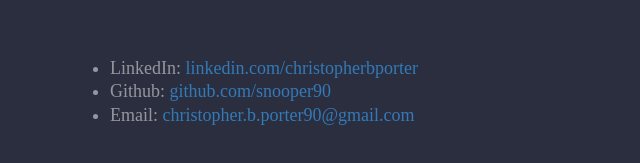
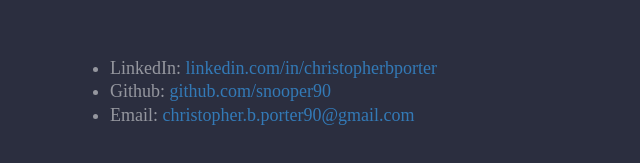
Before and after one commit to snooper90/personal-website, a plain HTML site: page site/public/index.html in a window 1280 px wide. Shown: the part 2445-2608 px from the top of the page, 0-640 px from the left. Drawn offline with nearby package versions, Linux system fonts and the light colour scheme; a web font is replaced by a local one.

Commit message:
fixed linkedin url

```diff
--- a/site/public/index.html
+++ b/site/public/index.html
@@ -191,7 +191,7 @@
     <div class="container">
       <h2>Contact Me</h2>
       <ul>
-        <li>LinkedIn: <a href="https://www.linkedin.com/christopherbporter">linkedin.com/christopherbporter</a></li>
+        <li>LinkedIn: <a href="https://www.linkedin.com/in/christopherbporter">linkedin.com/in/christopherbporter</a></li>
         <li>Github: <a href="https://www.github.com/snooper90">github.com/snooper90</a></li>
         <li>Email: <a href="mailto:christopher.b.porter90@gmail.com?Subject=Hello">christopher.b.porter90@gmail.com</a></li>
       </ul>
```
